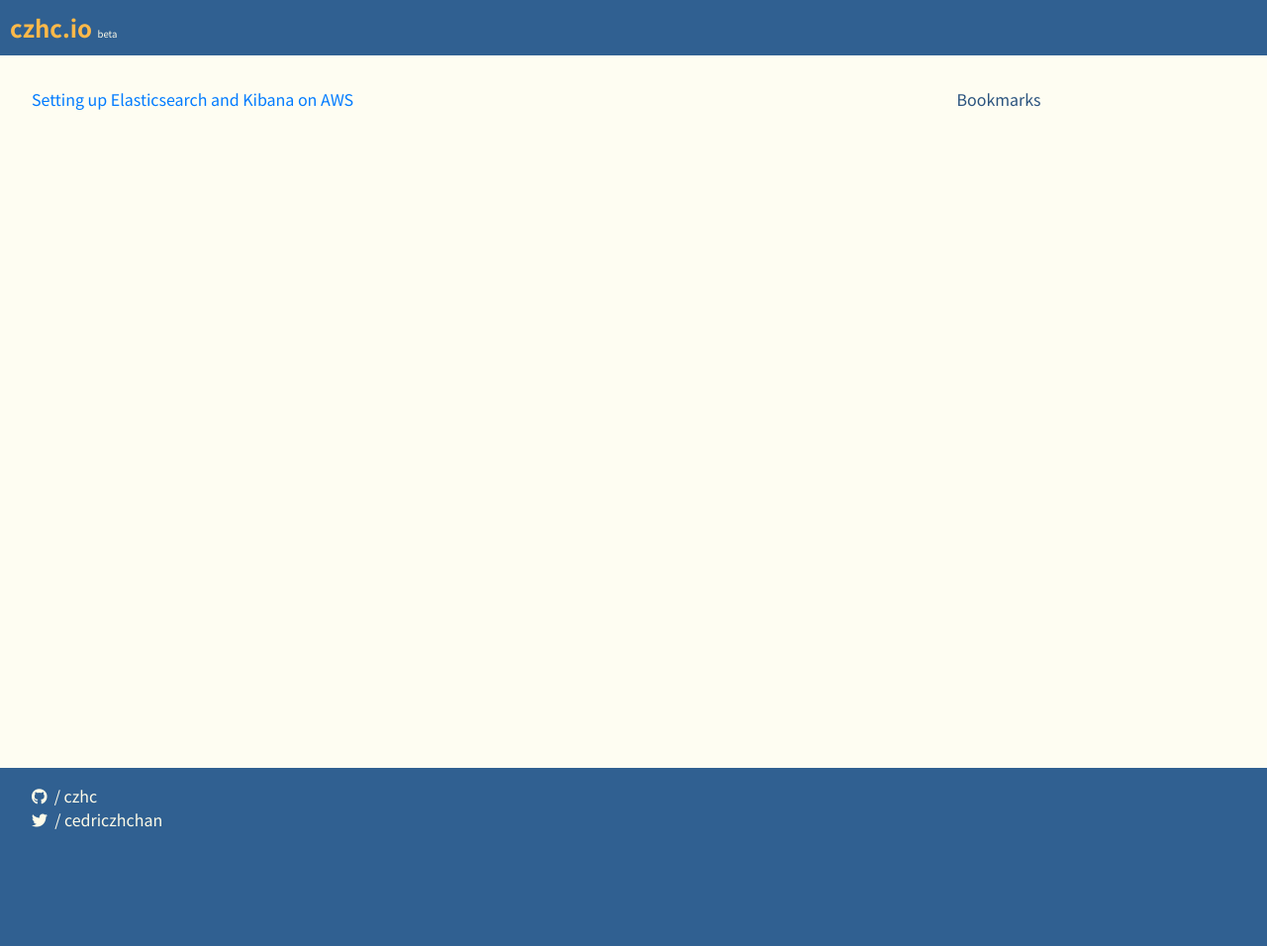
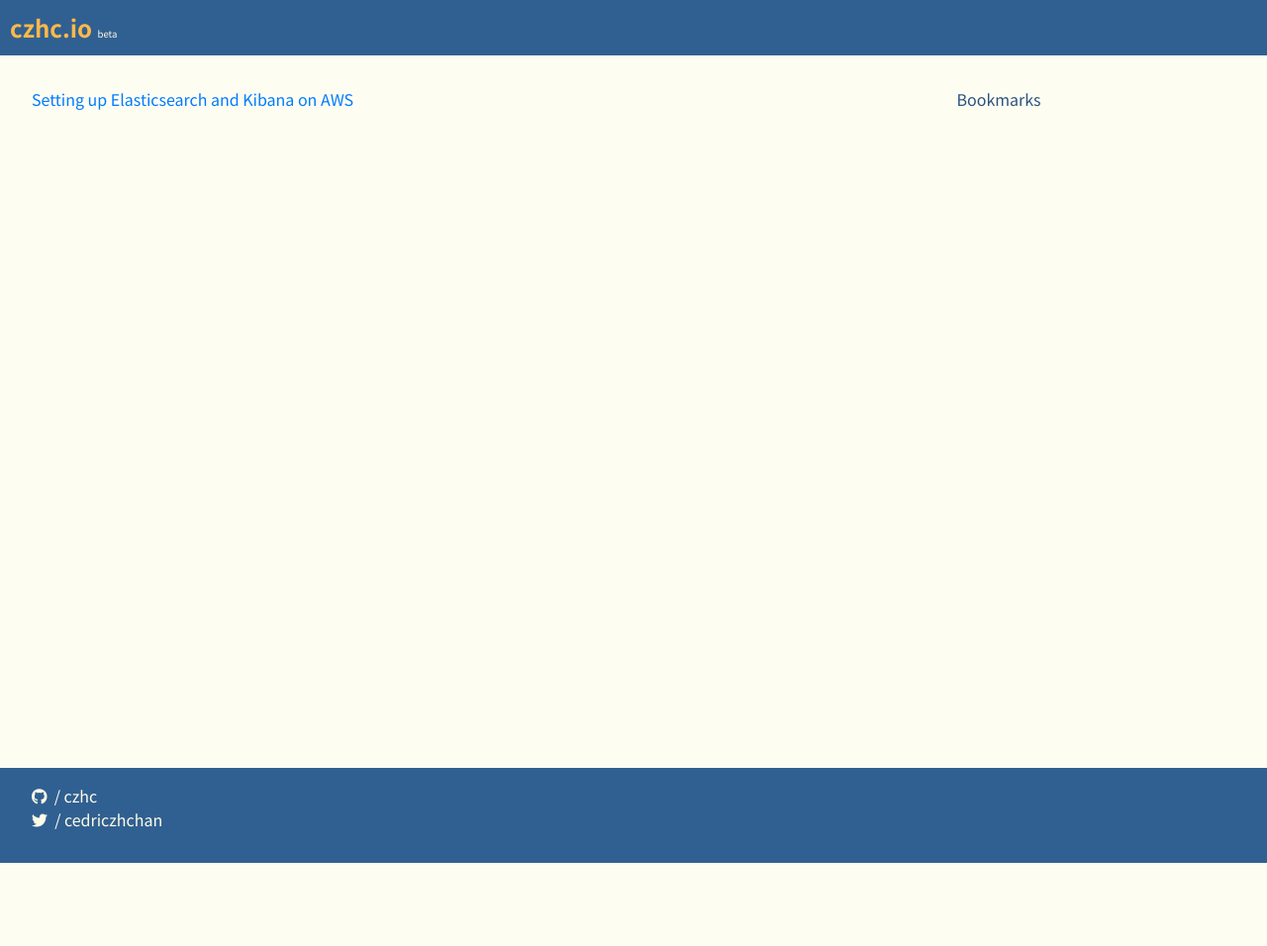
Before and after one commit to czhc/czhc.github.io, a Jekyll site: the page built from index.html, in a window 1280 px wide. Shown: the whole page at 99% size. Built offline with Jekyll 4.4.1, drawn with Linux system fonts in a browser that asks for light colours; nearby versions of some CDN libraries; after the commit the page ends 900 px from its top, so only the background shows below that.

Commit message:
Fix floating footer

```diff
--- a/_sass/nav.scss
+++ b/_sass/nav.scss
@@ -34,7 +34,6 @@ footer {
   padding: 1em 2em;
   width: 100%;
   bottom: 0;
-  height: $footerHeight;
 }
 
 
```
